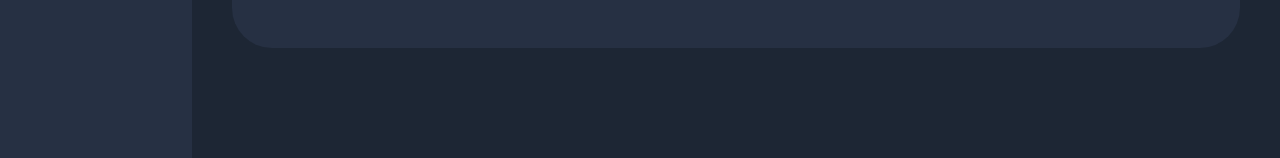
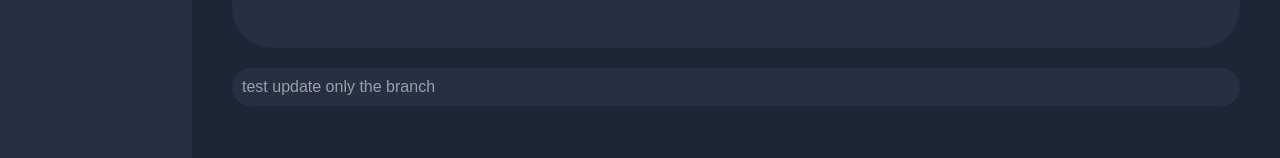
Before and after one commit to carolinmn/Dell-project, a React (Create React App) app in the folder logs_analyzer/: page / in a window 1280 px wide. Shown: the part 513-671 px from the top of the page. Built offline with nearby package versions, Linux system fonts and the light colour scheme.

Commit message:
change test

```diff
--- a/logs_analyzer/src/AdminDashboard/page/AdminHome.js
+++ b/logs_analyzer/src/AdminDashboard/page/AdminHome.js
@@ -38,6 +38,7 @@ const AdminHome = (OpenSidebar, openSidebarToggle) => {
             </a>
           </div>
         </main>
+        <div className="main-content"> test update only the branch</div>
       </div>
     </div>
   );
```
